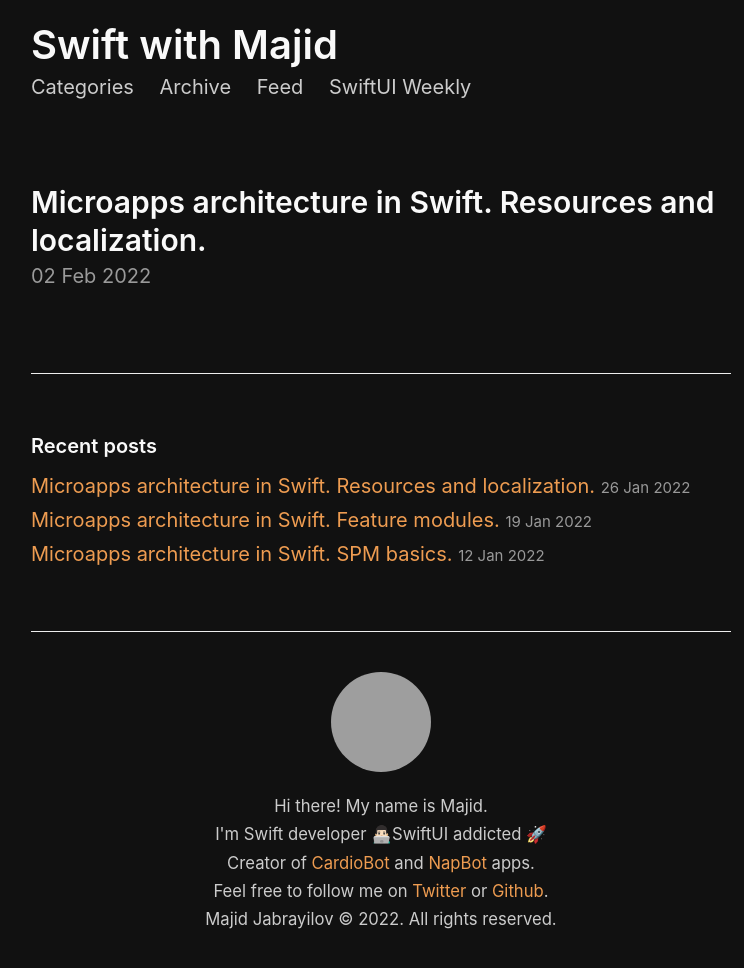
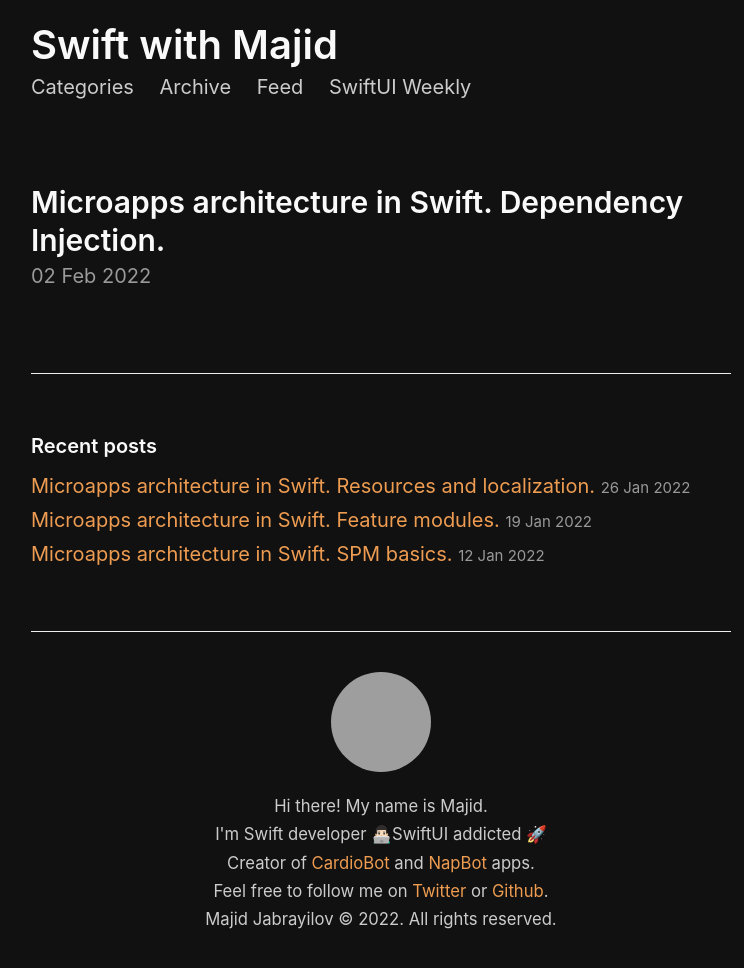
Before and after one commit to mecid/mecid.github.io, a Jekyll site: the page built from _posts/2022-02-02-microapps-architecture-in-swift-dependency-injection.md, in a window 1280 px wide, cut to the strip 0-974 px from the top of the page. Shown: the top 968 px of the strip, without its empty margins (259-1003 px from the left). Built offline with Jekyll 4.4.1, drawn with Linux system fonts in a browser that asks for light colours; grey boxes are pictures that could not be loaded.

Commit message:
DI in microapps post title fixed

```diff
--- a/_posts/2022-02-02-microapps-architecture-in-swift-dependency-injection.md
+++ b/_posts/2022-02-02-microapps-architecture-in-swift-dependency-injection.md
@@ -1,4 +1,4 @@
 ---
-title: Microapps architecture in Swift. Resources and localization.
+title: Microapps architecture in Swift. Dependency Injection.
 layout: post
 ---
```
